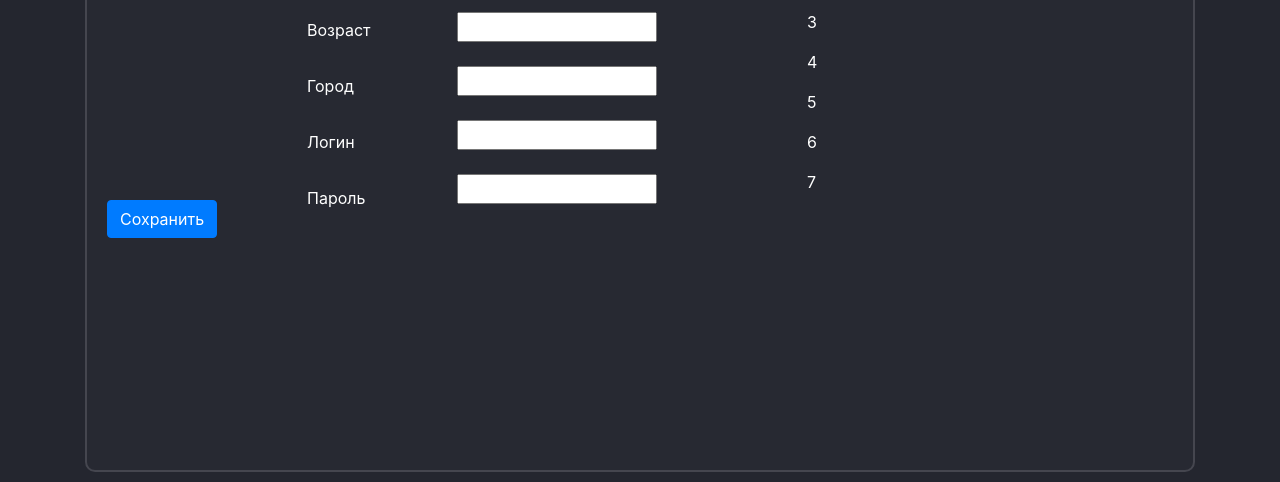
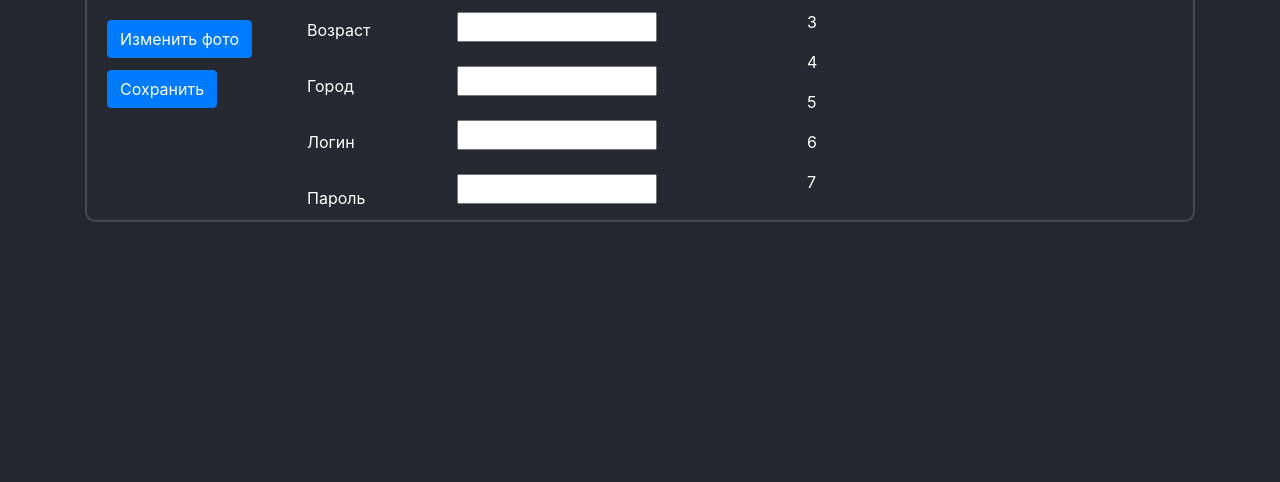
Before and after one commit to Mnedo/YaFit, a Flask app: page /office in a window 1280 px wide. Shown: the part 318-800 px from the top of the page. Run offline with Flask 2, Linux system fonts and the light colour scheme; some libraries are stand-ins or nearby versions.

Commit message:
изменения в виде личного кабинета. доработка будет.

```diff
--- a/main.py
+++ b/main.py
@@ -231,6 +231,6 @@ def add_news():
 
 
 if __name__ == '__main__':
-    app.run()
+    # app.run()
     # port = int(os.environ.get("PORT", 5000))
-    # app.run(host='0.0.0.0', port=port)
+    app.run(host='127.0.0.1', port=2000)
--- a/static/css/style.css
+++ b/static/css/style.css
@@ -104,8 +104,17 @@ hr {
 }
 
 .save {
+    position: absolute;
     width: 250px;
     height: 250px;
+    margin-top: -130px;
+}
+
+.foto {
+    position: absolute;
+    width: 250px;
+    height:250px;
+    margin-top: -180px;
 }
 
 .info {
--- a/templates/office.html
+++ b/templates/office.html
@@ -62,6 +62,9 @@
                 {% endfor %}
             </ul>
         </div>
+         <div class="foto">
+            <button type="button" class="btn btn-primary">Изменить фото</button>
+        </div>
         <div class="save">
             <button type="button" class="btn btn-primary">Сохранить</button>
         </div>
```
